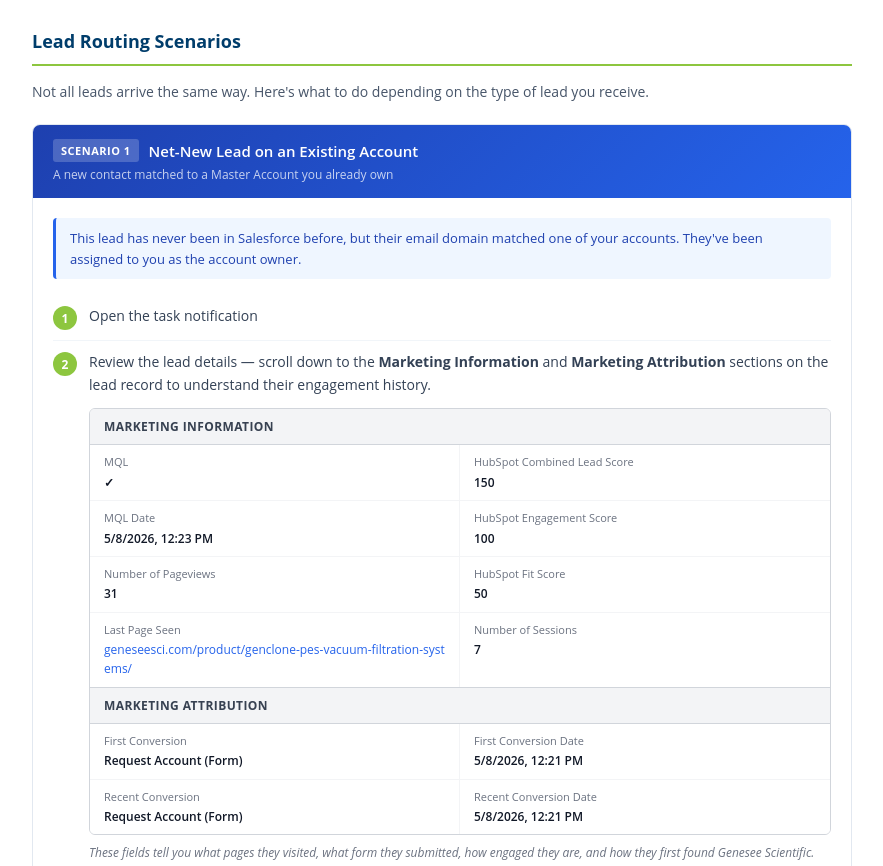
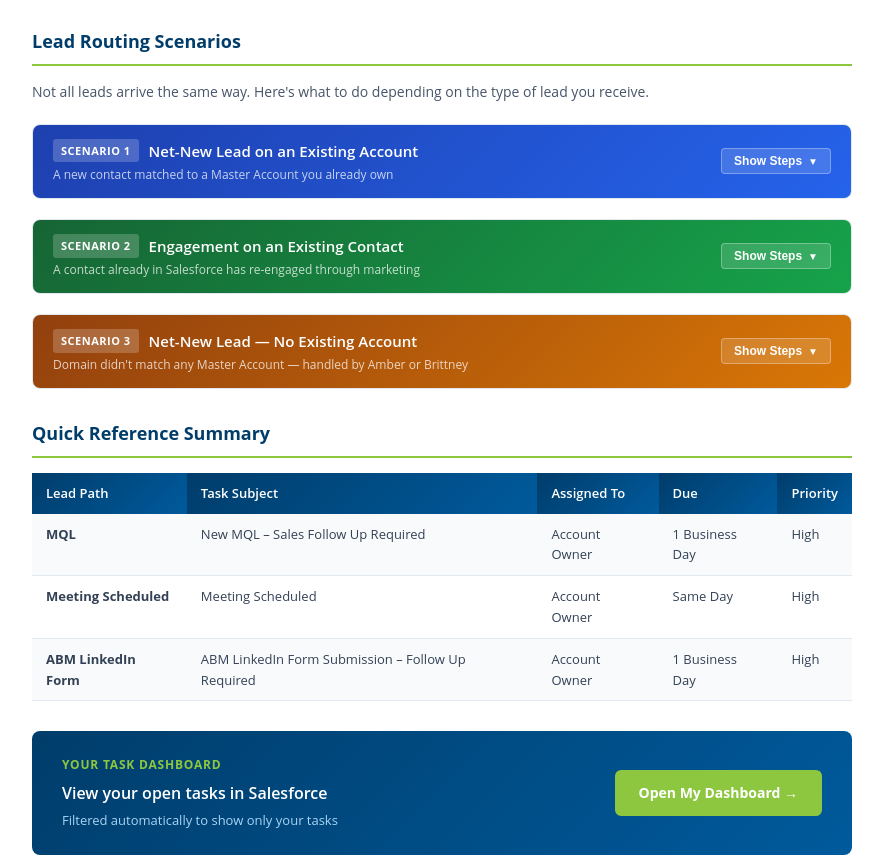
Before and after one commit to allsherpas1/lead-sales-process, a plain HTML site: page index.html in a window 1280 px wide. Shown: the part 3804-4670 px from the top of the page, without its empty margins (198-1081 px from the left). Drawn offline with Linux system fonts and the light colour scheme.

Commit message:
Add files via upload

```diff
--- a/index.html
+++ b/index.html
@@ -462,6 +462,34 @@
         .scenario-subtitle { color: rgba(255,255,255,0.75); font-size: 12px; margin-top: 2px; }
 
         .scenario-body { padding: 20px; }
+        .scenario-body.collapsed { display: none; }
+
+        .scenario-toggle {
+            background: rgba(255,255,255,0.15);
+            border: 1px solid rgba(255,255,255,0.3);
+            color: white;
+            font-size: 12px;
+            font-weight: 600;
+            padding: 5px 12px;
+            border-radius: 4px;
+            cursor: pointer;
+            display: flex;
+            align-items: center;
+            gap: 6px;
+            white-space: nowrap;
+            flex-shrink: 0;
+            transition: background 0.2s;
+        }
+
+        .scenario-toggle:hover { background: rgba(255,255,255,0.25); }
+
+        .scenario-toggle-arrow {
+            font-size: 10px;
+            transition: transform 0.25s ease;
+            display: inline-block;
+        }
+
+        .scenario-toggle-arrow.open { transform: rotate(180deg); }
 
         .scenario-note {
             padding: 10px 14px;
@@ -771,16 +799,20 @@
 
     <!-- Scenario 1 -->
     <div class="scenario-card">
-        <div class="scenario-header blue">
-            <div>
+        <div class="scenario-header blue" onclick="toggleScenario('s1')" style="cursor:pointer;">
+            <div style="flex:1;">
                 <div style="display:flex; align-items:center; gap:10px;">
                     <span class="scenario-badge blue">Scenario 1</span>
                     <span class="scenario-title">Net-New Lead on an Existing Account</span>
                 </div>
                 <div class="scenario-subtitle">A new contact matched to a Master Account you already own</div>
             </div>
+            <button class="scenario-toggle" onclick="toggleScenario('s1'); event.stopPropagation();">
+                <span id="s1-label">Show Steps</span>
+                <span class="scenario-toggle-arrow" id="s1-arrow">▼</span>
+            </button>
         </div>
-        <div class="scenario-body">
+        <div class="scenario-body collapsed" id="s1-body">
             <div class="scenario-note blue">This lead has never been in Salesforce before, but their email domain matched one of your accounts. They've been assigned to you as the account owner.</div>
             <ol class="steps-list">
                 <li><span class="step-num green">1</span><div>Open the task notification</div></li>
@@ -859,16 +891,20 @@
 
     <!-- Scenario 2 -->
     <div class="scenario-card">
-        <div class="scenario-header green">
-            <div>
+        <div class="scenario-header green" onclick="toggleScenario('s2')" style="cursor:pointer;">
+            <div style="flex:1;">
                 <div style="display:flex; align-items:center; gap:10px;">
                     <span class="scenario-badge green">Scenario 2</span>
                     <span class="scenario-title">Engagement on an Existing Contact</span>
                 </div>
                 <div class="scenario-subtitle">A contact already in Salesforce has re-engaged through marketing</div>
             </div>
+            <button class="scenario-toggle" onclick="toggleScenario('s2'); event.stopPropagation();">
+                <span id="s2-label">Show Steps</span>
+                <span class="scenario-toggle-arrow" id="s2-arrow">▼</span>
+            </button>
         </div>
-        <div class="scenario-body">
+        <div class="scenario-body collapsed" id="s2-body">
             <div class="scenario-note green">This person is already in your account. The task is a signal that they've re-engaged — review the relationship before reaching out.</div>
             <ol class="steps-list">
                 <li><span class="step-num green">1</span><div>Open the task notification</div></li>
@@ -946,16 +982,20 @@
 
     <!-- Scenario 3 -->
     <div class="scenario-card">
-        <div class="scenario-header orange">
-            <div>
+        <div class="scenario-header orange" onclick="toggleScenario('s3')" style="cursor:pointer;">
+            <div style="flex:1;">
                 <div style="display:flex; align-items:center; gap:10px;">
                     <span class="scenario-badge orange">Scenario 3</span>
                     <span class="scenario-title">Net-New Lead — No Existing Account</span>
                 </div>
                 <div class="scenario-subtitle">Domain didn't match any Master Account — handled by Amber or Brittney</div>
             </div>
+            <button class="scenario-toggle" onclick="toggleScenario('s3'); event.stopPropagation();">
+                <span id="s3-label">Show Steps</span>
+                <span class="scenario-toggle-arrow" id="s3-arrow">▼</span>
+            </button>
         </div>
-        <div class="scenario-body">
+        <div class="scenario-body collapsed" id="s3-body">
             <div class="scenario-note orange">These leads land under Marketing Master (MARKETING) because their domain isn't tied to an existing account. Amber and Brittney handle triage and routing for these.</div>
             <ol class="steps-list">
                 <li><span class="step-num orange">1</span><div>Open the task or notification</div></li>
@@ -1016,5 +1056,18 @@
 
 </div>
 
+<script>
+    function toggleScenario(id) {
+        const body = document.getElementById(id + '-body');
+        const arrow = document.getElementById(id + '-arrow');
+        const label = document.getElementById(id + '-label');
+        const isCollapsed = body.classList.contains('collapsed');
+
+        body.classList.toggle('collapsed');
+        arrow.classList.toggle('open', isCollapsed);
+        label.textContent = isCollapsed ? 'Hide Steps' : 'Show Steps';
+    }
+</script>
+
 </body>
 </html>
```
